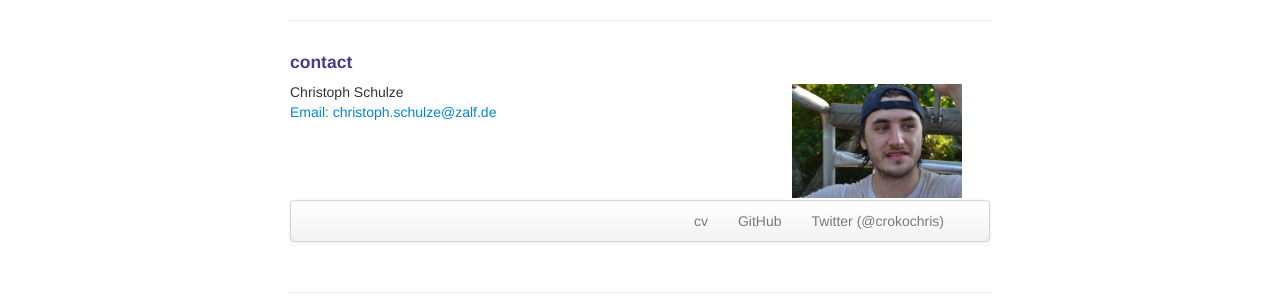
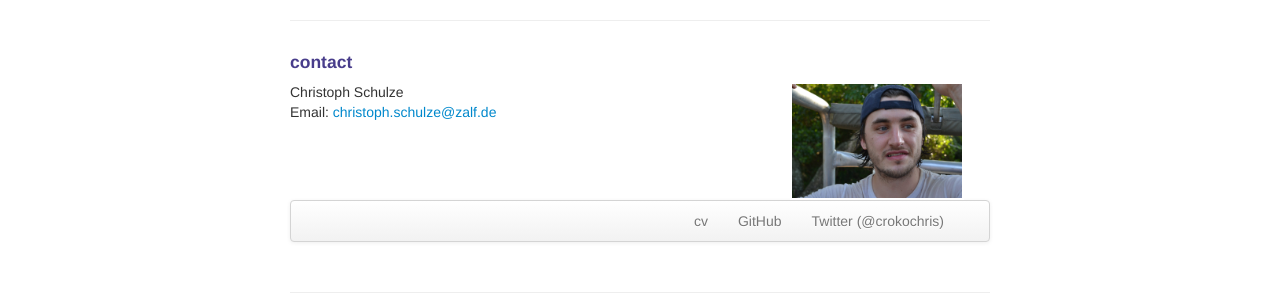
Before and after one commit to crokology/crokology.github.io, a Jekyll site: the page built from index.md, in a window 1280 px wide. Shown: the part 153-449 px from the top of the page. Built offline with Jekyll 4.4.1, drawn with Linux system fonts in a browser that asks for light colours; part of the change alters nothing that is shown.

```diff
--- a/index.md
+++ b/index.md
@@ -19,7 +19,7 @@ I am a PhD candidate at Leibniz Centre for Agricultural Landscape Research. My r
     <div class="row-fluid">
         <div class="span5">
             Christoph Schulze<br/>
-            <a href="mailto:christoph.schulze@zalf.de">Email: christoph.schulze@zalf.de</a><br/>
+            Email: <a href="mailto:christoph.schulze@zalf.de">christoph.schulze@zalf.de</a><br/>
         </div>
 
         <div class="span2">
```
